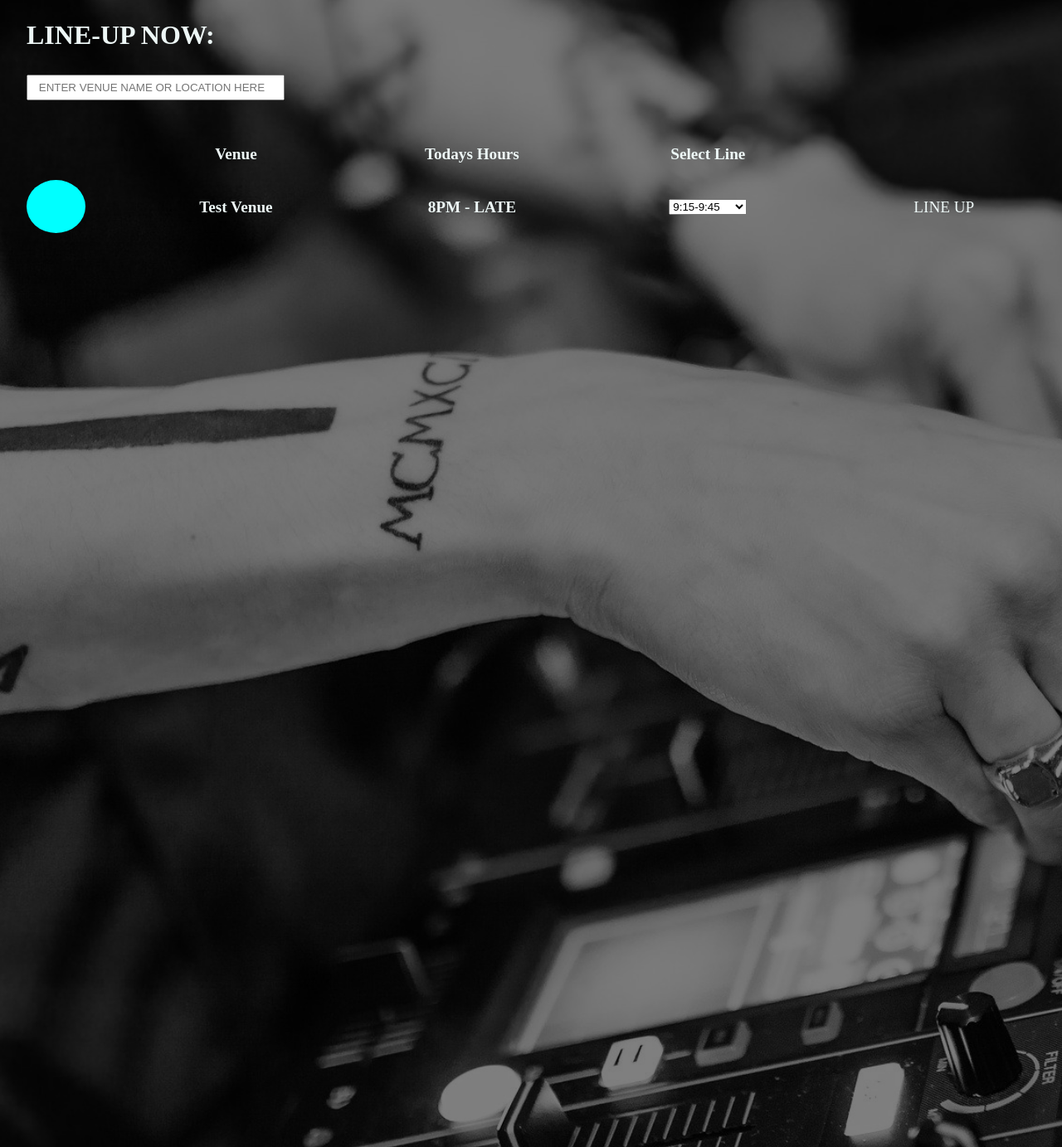
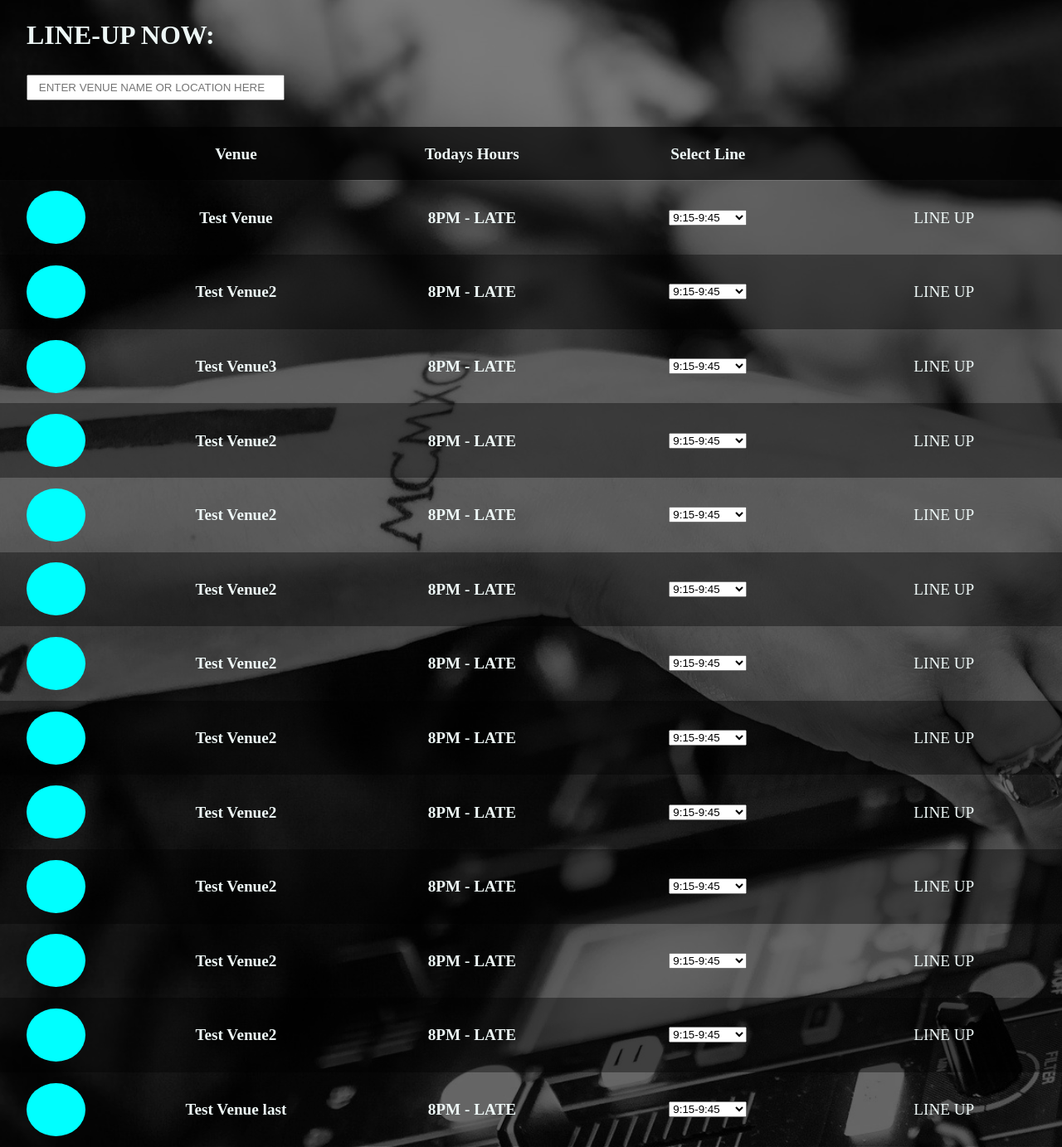
Before and after one commit to Vytex/Vytex, a Flask app: page /lineList in a window 1280 px wide. Shown: the part 64-1447 px from the top of the page at 83% size. Run offline with Flask 2, Linux system fonts and the light colour scheme.

Commit message:
adds some testing content for flask. makes linelist content size dynamically. Fixes box-size issue when generating a list of venues. Changes some visual styles on linepage with css and html.

```diff
--- a/app.py
+++ b/app.py
@@ -10,7 +10,28 @@ def index():
 @app.route('/lineList')
 def lineList():
     results = [
-        ["Test Venue", "8PM - LATE", ["9:15-9:45", "9:30-10:00", "10:15-10:45", "11:15-11:45"]]
+        ["Test Venue", "8PM - LATE", ["9:15-9:45", "9:30-10:00", "10:15-10:45", "11:15-11:45"], "Lorem ipsum dolor sit amet, consectetur adipiscing elit. Quisque vitae nisi vel odio aliquet placerat viverra ac sem. Curabitur sodales justo id elit eleifend tristique. Aenean lacinia massa at neque gravida vehicula. Vestibulum ultricies, elit consectetur fringilla egestas, quam ante aliquam sem, vel pellentesque lacus tellus a metus. Praesent vel augue metus. Vivamus ac dapibus massa. Curabitur semper scelerisque purus. Curabitur iaculis venenatis massa, sit amet fermentum leo consectetur sed. Pellentesque convallis justo pellentesque, laoreet odio posuere, auctor leo. Sed non consequat ante. Donec tristique, est in vulputate gravida, tortor mi blandit ante, nec molestie est mi in libero. Suspendisse at nisl a leo laoreet ultrices. Suspendisse eget diam id risus hendrerit imperdiet.\
+                                                                                                \
+                                                                                                Donec eleifend velit vel orci accumsan, vel bibendum justo tincidunt. Cras tempor eleifend orci sit amet convallis. Praesent nisi mauris, posuere vitae lorem at, vestibulum varius eros. Nulla facilisi. Mauris fringilla nec tellus ut suscipit. Aenean turpis leo, tristique et vehicula in, venenatis at tortor. Nulla quam nulla, aliquet vel euismod eget, auctor quis augue. Donec sit amet gravida mi, vitae ullamcorper velit. Ut sed sollicitudin mauris. Sed eu justo vitae leo scelerisque pharetra. Nulla non purus vulputate, accumsan mi ac, bibendum neque. Phasellus sed dui molestie, laoreet mi ut, molestie quam.\
+                                                                                                \
+                                                                                                Aliquam sit amet massa erat. Nam consequat ornare ante eu luctus. Phasellus eu venenatis orci. Phasellus efficitur, arcu sed rhoncus aliquam, turpis sem facilisis quam, id pharetra purus neque non magna. Maecenas quis pulvinar mi. Pellentesque sed neque leo. Nullam pharetra ex libero, ut egestas risus gravida eu. Aliquam erat volutpat.\
+                                                                                                \
+                                                                                                Vestibulum varius leo mi, sed accumsan sem tristique id. Vivamus ornare blandit magna, et mattis ex varius at. Nam at ullamcorper orci, at pharetra justo. Cras nec iaculis elit, vel congue tortor. Pellentesque est quam, viverra a justo nec, sodales pharetra lorem. Nunc eget arcu id leo bibendum convallis. Vestibulum felis nunc, pharetra sit amet mollis ut, mattis non ipsum. Nulla blandit dictum elit, in suscipit dolor rhoncus sed. Fusce nulla nisl, sollicitudin varius efficitur laoreet, maximus id lacus. Proin lacinia malesuada nisl a viverra. Curabitur hendrerit, arcu et blandit sagittis, elit arcu congue tellus, pharetra vulputate risus nunc et ipsum. Maecenas tempus orci in ex hendrerit, id aliquet lectus luctus. Praesent placerat eros non rutrum placerat. Ut vel rhoncus mi.\
+                                                                                                \
+                                                                                                In finibus ultricies imperdiet. Duis auctor quam a urna laoreet consequat. Suspendisse ut lacus a lorem luctus fringilla et id magna. Proin eleifend nulla non sapien imperdiet faucibus. Proin elementum sodales urna, ac faucibus magna laoreet scelerisque. Aliquam nisl nibh, feugiat ac imperdiet ac, facilisis sit amet nisi. Nullam pharetra sit amet mauris in suscipit. Aliquam orci lorem, dapibus quis cursus sed, rutrum eu sapien. Donec porttitor ipsum tortor, quis fermentum lacus lobortis vel. Suspendisse euismod pretium orci, vitae scelerisque neque. Suspendisse vel nisi ut libero lacinia eleifend. Fusce iaculis volutpat leo vel cursus. Class aptent taciti sociosqu ad litora torquent per conubia nostra, per inceptos himenaeos. Cras id pharetra ligula. Donec lacinia rhoncus malesuada. Vivamus accumsan sed quam quis consequat. Donec sit."],
+        ["Test Venue2", "8PM - LATE", ["9:15-9:45", "9:30-10:00", "10:15-10:45", "11:15-11:45"]],
+        ["Test Venue3", "8PM - LATE", ["9:15-9:45", "9:30-10:00", "10:15-10:45", "11:15-11:45"]],
+        ["Test Venue2", "8PM - LATE", ["9:15-9:45", "9:30-10:00", "10:15-10:45", "11:15-11:45"]],
+        ["Test Venue2", "8PM - LATE", ["9:15-9:45", "9:30-10:00", "10:15-10:45", "11:15-11:45"]],
+        ["Test Venue2", "8PM - LATE", ["9:15-9:45", "9:30-10:00", "10:15-10:45", "11:15-11:45"]],
+        ["Test Venue2", "8PM - LATE", ["9:15-9:45", "9:30-10:00", "10:15-10:45", "11:15-11:45"]],
+        ["Test Venue2", "8PM - LATE", ["9:15-9:45", "9:30-10:00", "10:15-10:45", "11:15-11:45"]],
+        ["Test Venue2", "8PM - LATE", ["9:15-9:45", "9:30-10:00", "10:15-10:45", "11:15-11:45"]],
+        ["Test Venue2", "8PM - LATE", ["9:15-9:45", "9:30-10:00", "10:15-10:45", "11:15-11:45"]],
+        ["Test Venue2", "8PM - LATE", ["9:15-9:45", "9:30-10:00", "10:15-10:45", "11:15-11:45"]],
+        ["Test Venue2", "8PM - LATE", ["9:15-9:45", "9:30-10:00", "10:15-10:45", "11:15-11:45"]],
+        ["Test Venue last", "8PM - LATE", ["9:15-9:45", "9:30-10:00", "10:15-10:45", "11:15-11:45"]]
+
     ]
 
     return render_template("lineList.html", results=results)
--- a/static/styles/global.css
+++ b/static/styles/global.css
@@ -27,7 +27,7 @@ main {
     height: 100vh;
     background-repeat: no-repeat;
     background-size: cover;
-    background-image: url("../assets/453169\ from\ Pixabay.jpg");
+    background-image: url("../assets/Okan\ Caliskan\ from\ pixabay.jpg");
 }
 
 .heroImgShadowbox {
--- a/static/styles/lineList.css
+++ b/static/styles/lineList.css
@@ -1,8 +1,16 @@
-main>h1 {
+#mainheaderContainer {
+ height: 15vw;
+}
+
+#mainheaderContainer>h1 {
     margin-top: 2vw;
     margin-left: 2.5vw;
     font-size: 2.5vw;
     color: var(--vyWhite);
+}
+
+main {
+    height: calc(100% - 5vw);
 }
 
 input {
@@ -20,6 +28,22 @@ input {
     color: var(--vyWhite);
 }
 
+#topListContainer {
+    height: calc(100% - 17vw);
+    overflow: scroll;
+}
+
+.lineListItemContainer {
+    padding: 1vw 0vw;
+}
+
+.lineListItemContainer:nth-child(even) {
+    background-color: rgba(0, 0, 0, .5);
+}
+.lineListItemContainer:nth-child(odd) {
+    background-color: rgba(0, 0, 0, .2);
+}
+
 .venueName, .venueHours, .lineTimesF, .lineUpButtonContainer, #lineListHeader h2{
     display: flex;
     justify-content: center;
@@ -33,3 +57,11 @@ input {
     border-radius: 100%;
     margin-left: 2.5vw;
 }
+
+.heroImg {
+    background-image: url("../assets/453169\ from\ Pixabay.jpg");
+}
+
+#lineListHeader {
+    background-color: rgba(0, 0, 0, .7);
+}
--- a/templates/index.html
+++ b/templates/index.html
@@ -18,7 +18,7 @@
             <div id="HMContainer">
                 <div id="CloseWindowX">X</div>
                 <div id="LinkContainer">
-                    <a>Join a Line</a>
+                    <a href="/lineList">Join a Line</a>
                     <a>Check your lines</a>
                     <a>Contact Us</a>
                     <a>Logout</a>
--- a/templates/lineList.html
+++ b/templates/lineList.html
@@ -18,7 +18,7 @@
             <div id="HMContainer">
                 <div id="CloseWindowX">X</div>
                 <div id="LinkContainer">
-                    <a>Join a Line</a>
+                    <a href="/">Join a Line</a>
                     <a>Check your lines</a>
                     <a>Contact Us</a>
                     <a>Logout</a>
@@ -42,6 +42,7 @@
             </div>
         </header>
         <main>
+            <div id="mainheaderContainer">
                 <h1>LINE-UP NOW:</h1>
                 <form>
                     <input type="text" placeholder="ENTER VENUE NAME OR LOCATION HERE">
@@ -53,6 +54,8 @@
                     <h2>Select Line</h2>
                     <div></div>
                 </div>
+            </div>
+            <div id="topListContainer">
                 <div id="lineListContainer">
                     {% for x in results %}
                     <div class="lineListItemContainer">
@@ -62,7 +65,7 @@
                         <form class="lineTimesF">
                             <select class="lineTimes">
                                 {% for y in x[2] %}
-                            <option value="9:15-9:45">{{y}}</option>
+                                <option value={{y}}>{{y}}</option>
                                 {% endfor %}
                             </select>
                         </form>
@@ -70,9 +73,17 @@
                     </div>
                     {% endfor %}
                 </div>
+            </div>
         </main>
         <script type='text/javascript' src="{{ url_for('static',    filename='./src/index.js') }}"></script>
         <script type='text/javascript' src="{{ url_for('static',    filename='./src/lineList.js') }}"></script>
+        <script>
+            // Venues = {
+            //     {% for z in x %}
+            //         {{z}} }
+            //     {% endfor %}
+
+        </script>
 
     </body>
 </html>
```
Lines whose indentation alone changed are shown as unchanged.
